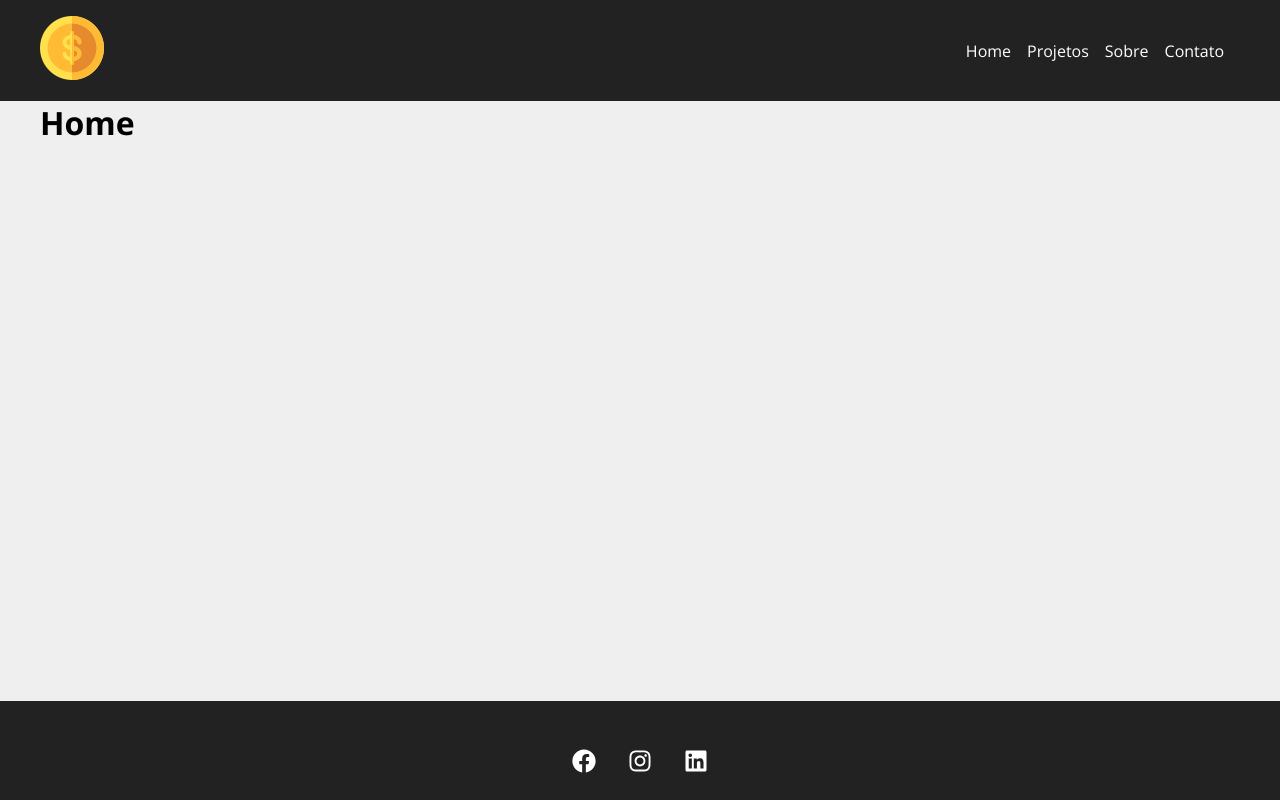
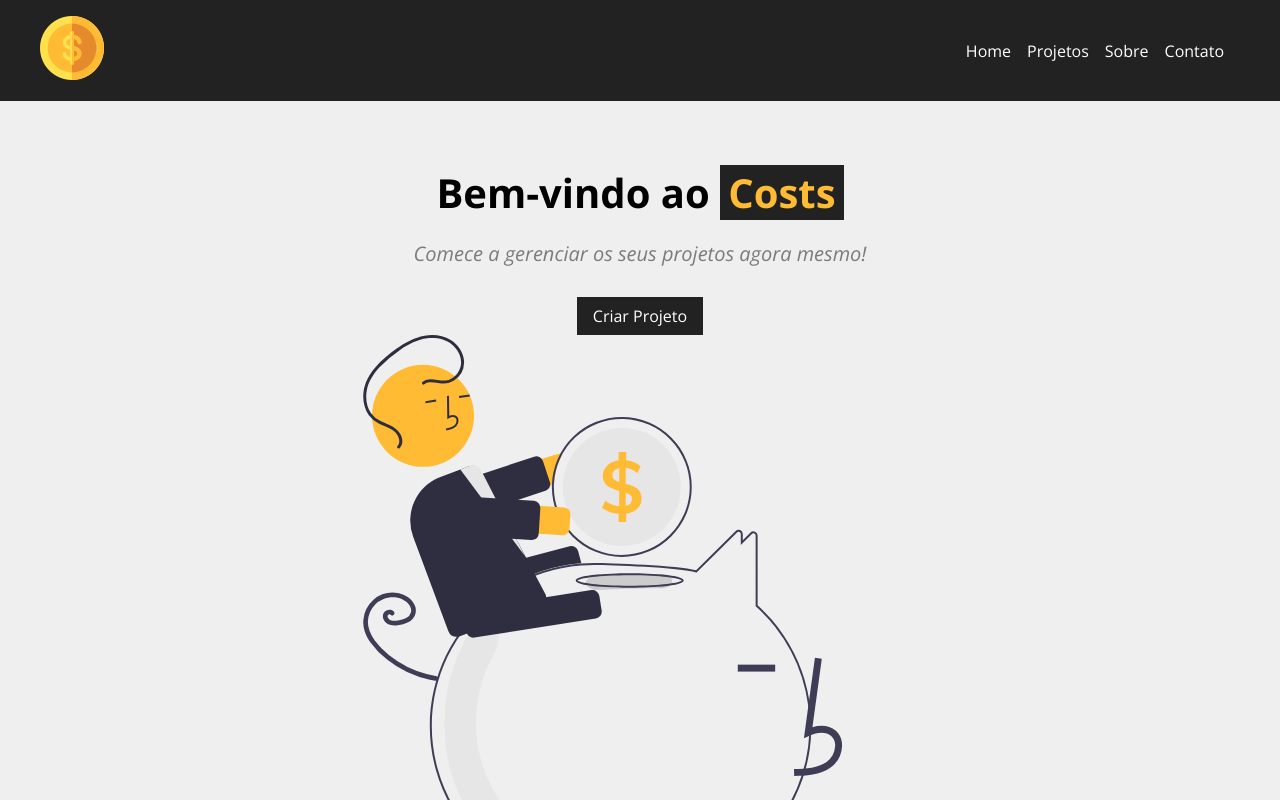
Before and after one commit to andredw13L/costs, a React (Create React App) app: page / in a window 1280 px wide. Shown: the top 800 px of the page. Built offline with nearby package versions, Linux system fonts and the light colour scheme.

Commit message:
Criando a home

```diff
--- /dev/null
+++ b/src/components/layouts/LinkButton.js
@@ -0,0 +1,12 @@
+import { Link } from "react-router-dom"
+import styles from "./LinkButton.module.css"
+
+function LinkButton({ to, text }) {
+    return (
+        <Link className={styles.btn} to={to}>
+            {text}
+        </Link>
+    )
+}
+
+export default LinkButton
--- /dev/null
+++ b/src/components/layouts/LinkButton.module.css
@@ -0,0 +1,11 @@
+.btn {
+    background-color: #222;
+    color: #fff;
+    padding: 0.5em 1em;
+    text-decoration: none;
+    transition: 0.5s;
+}
+
+.btn:hover {
+    color: #ffbb33;
+}
--- a/src/components/pages/Home.js
+++ b/src/components/pages/Home.js
@@ -1,6 +1,15 @@
+import styles from "./Home.module.css"
+import savings from "../../img/savings.svg"
+import LinkButton from "../layouts/LinkButton"
+
 function Home() {
     return(
-        <h1>Home</h1>
+        <section className={styles.home_container}>
+            <h1>Bem-vindo ao <span>Costs</span></h1>
+            <p>Comece a gerenciar os seus projetos agora mesmo!</p>
+            <LinkButton to="newproject" text="Criar Projeto"/>
+            <img src={savings} alt="Costs"/>
+        </section>
     )
 }
 
--- /dev/null
+++ b/src/components/pages/Home.module.css
@@ -0,0 +1,26 @@
+.home_container {
+    width: 100%;
+    display: flex;
+    flex-direction: column;
+    align-items: center;
+    justify-content: center;
+    padding: 4em;
+}
+
+.home_container h1 {
+    font-size: 2.5em;
+    margin-bottom: .5em;
+}
+
+.home_container h1 span {
+    color: #ffbb33;
+    padding: 0 .2em;
+    background-color: #222;
+}
+
+.home_container p {
+    margin-bottom: 1.5em;
+    color: #7b7b7b;
+    font-size: 1.25em;
+    font-style: italic;
+}
```
